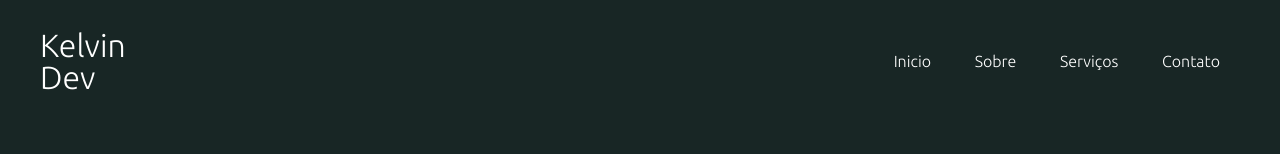
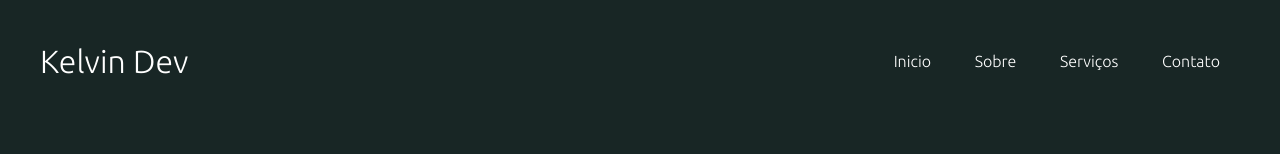
Before and after one commit to Kelvisss/paginasobremimteste, a plain HTML site: page index.html in a window 1280 px wide. Shown: the top 154 px of the page. Drawn offline with Linux system fonts and the light colour scheme.

Commit message:
Update index.html

```diff
--- a/index.html
+++ b/index.html
@@ -6,13 +6,13 @@
     <meta name="viewport" content="width=device-width, initial-scale=1.0">
     <link href="/style.css"  rel="stylesheet">
     <link href="/media.css"  rel="stylesheet">
-    <title>Landing Page | Kelvin</title>
+    <title>Kelvin</title>
 </head>
 <body>
     <header>
         <div id="title">
-            <h1>Kelvin</h1>
-            <h1>Dev</h1>
+            <h1>Kelvin Dev</h1>
+
         </div>
 
         <ul>
@@ -32,7 +32,7 @@
         </aside>
 
         <article>
-            <img src="./image/hand-coding-animate.svg" alt="mao-code">
+            <img src="hand-coding-animate.svg" alt="mao-code">
         </article>
     </main>
 </body>
```
